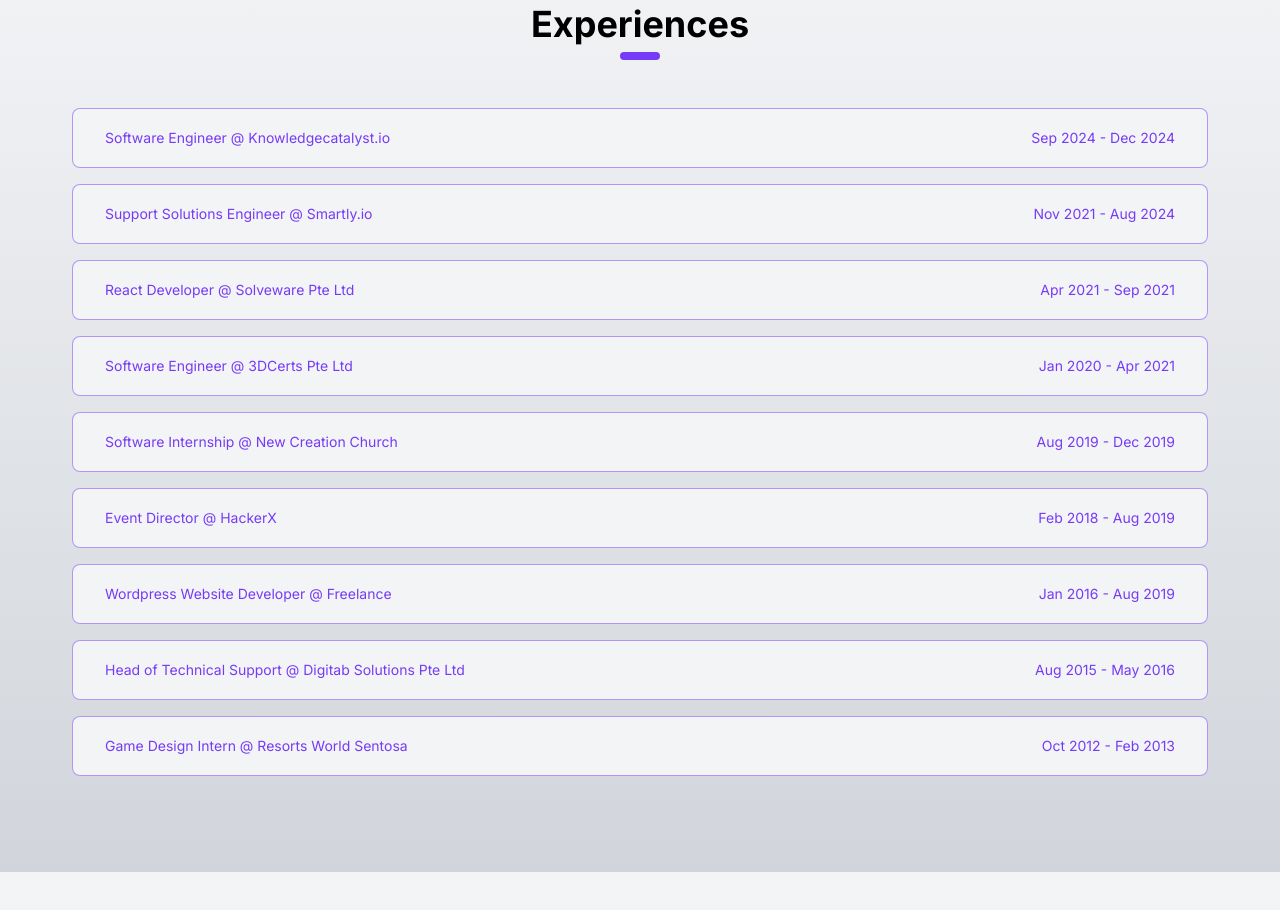
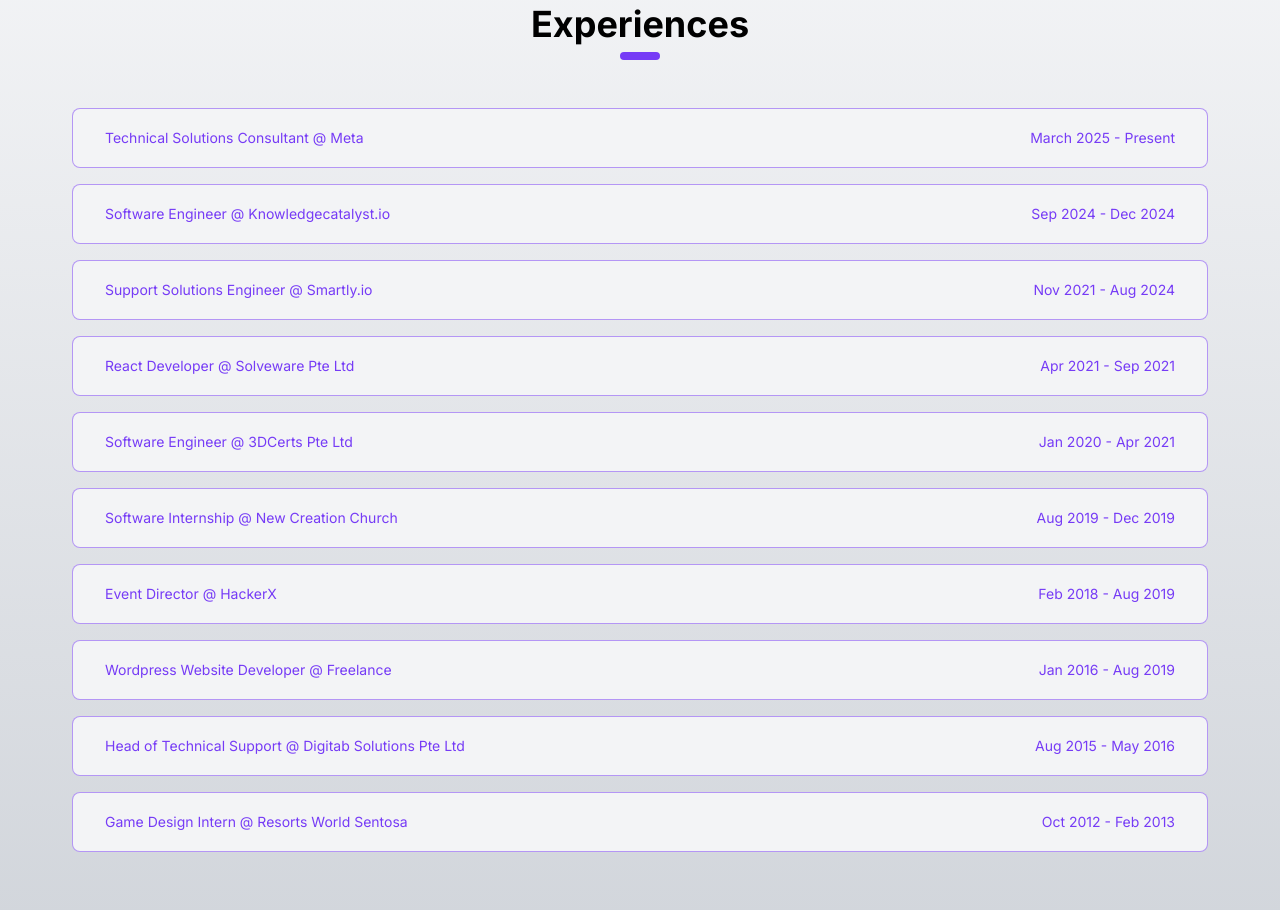
Before and after one commit to wong-johnathan/portfolio, a Next.js app: page / in a window 1280 px wide. Shown: the part 1440-2350 px from the top of the page. Built offline with nearby package versions, Linux system fonts and the light colour scheme.

Commit message:
Update Experiences.tsx

```diff
--- a/src/components/Experiences.tsx
+++ b/src/components/Experiences.tsx
@@ -5,6 +5,13 @@
 
 const ExperiencesJson = () => {
   return [
+    {
+      jobTitle:
+        "Technical Solutions Consultant",
+      companyName: "Meta",
+      from: "March 2025",
+      to: "Present",
+    },
     {
       jobTitle:
         "Software Engineer",
```
